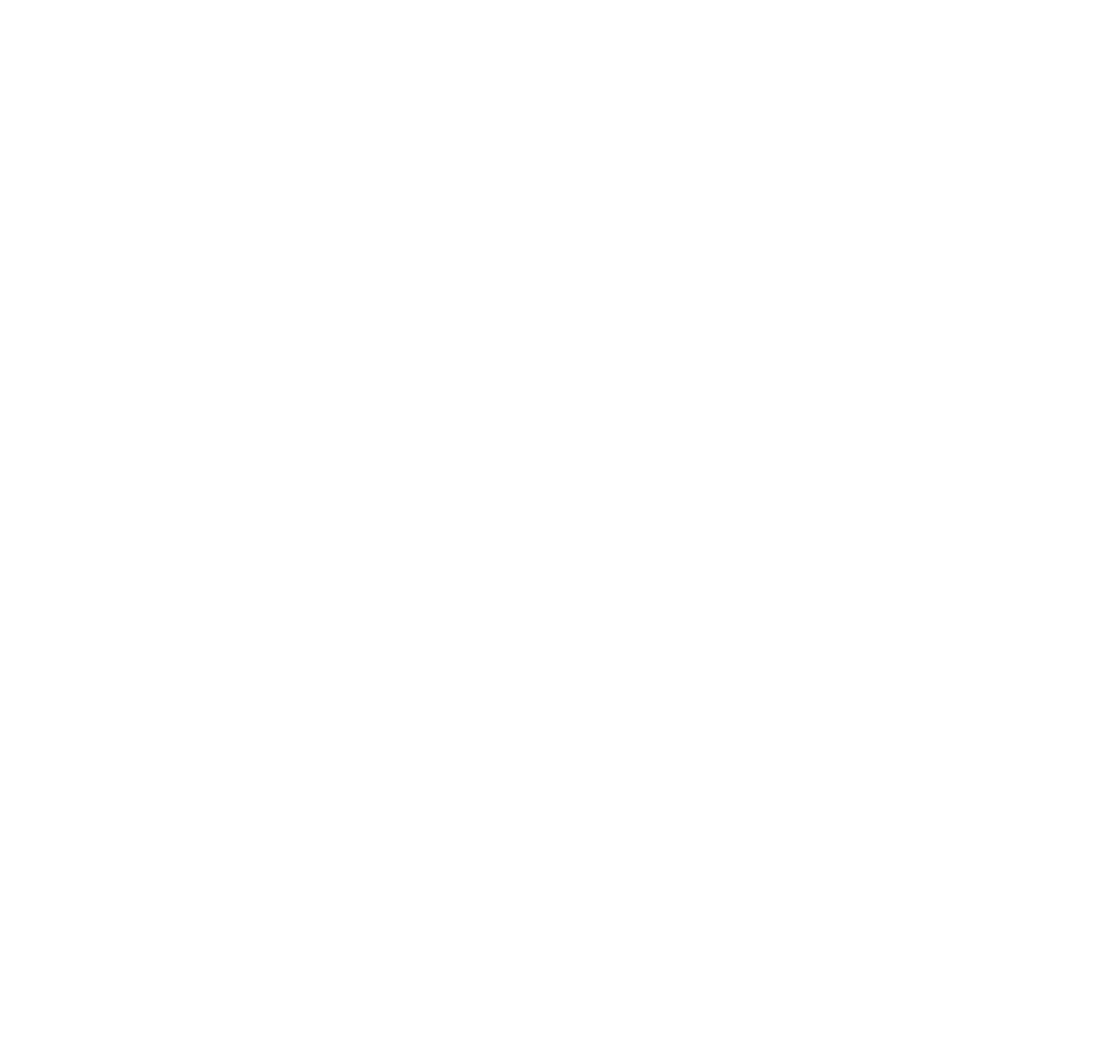
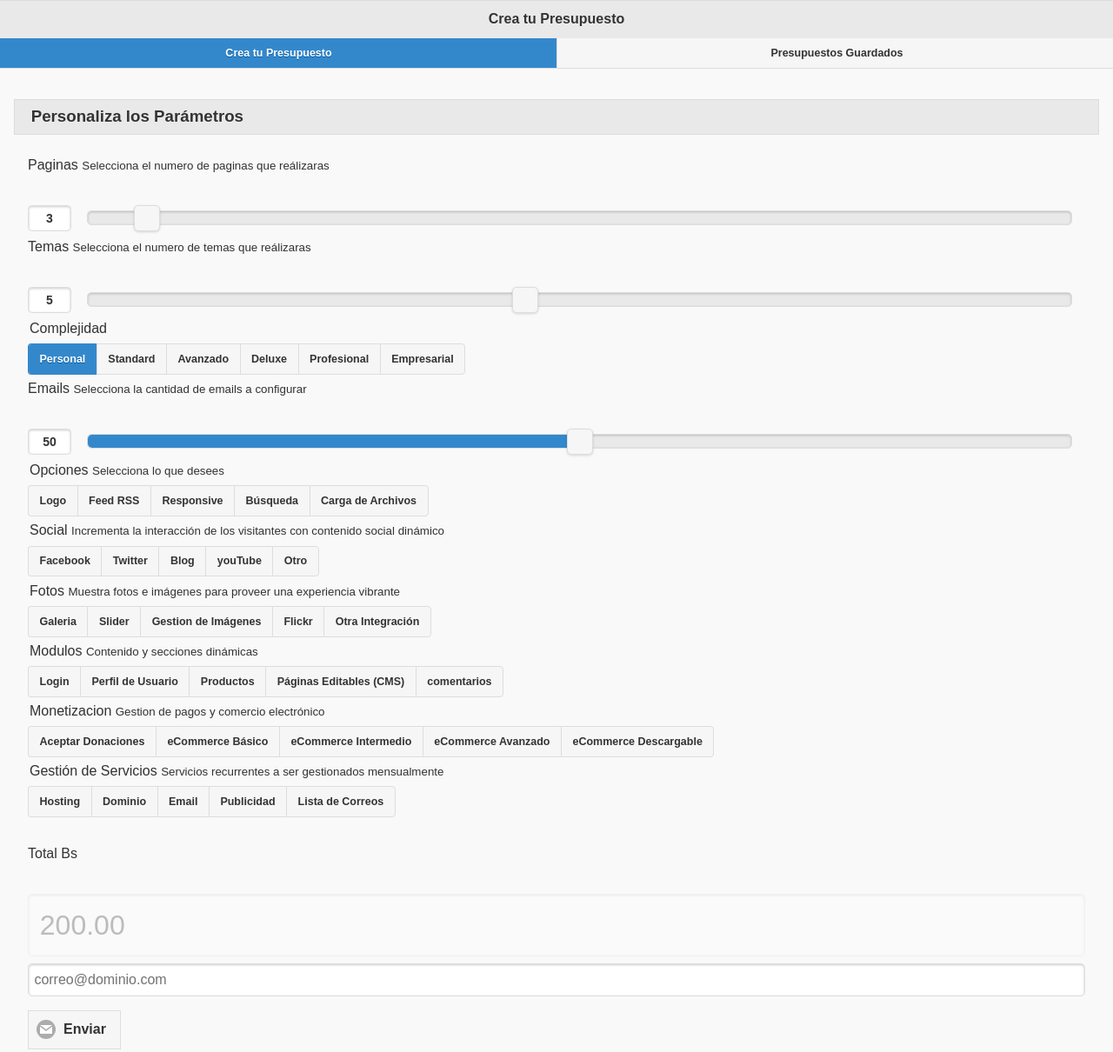
Before and after one commit to pedrogcc/proyecto_movil, a plain HTML site: page index.html in a window 1280 px wide. Shown: the top 1210 px of the page at 87% size. Before the commit the page ends 800 px from the top, so only its background shows below. Drawn offline with Linux system fonts and the light colour scheme.

Commit message:
interfaz finalizada

```diff
--- /dev/null
+++ b/componentes/inicio.html
@@ -0,0 +1,137 @@
+<div data-role="header">
+	   <h1>Crea tu Presupuesto</h1>
+	    <div class="navegacion"></div>
+	 </div>
+
+	 <div role="main" class="ui-content">
+	    <form>
+		  <h3 class="ui-bar ui-bar-a">Personaliza los Parámetros</h3>
+		  <div class="ui-body">
+		    <label for="paginas">Paginas <small>Selecciona el numero de paginas que reálizaras</small></label>
+            <input type="range" name="paginas" id="paginas" min="0" max="50" value="3">
+
+            <label for="temas">Temas <small>Selecciona el numero de temas que reálizaras</small></label>
+            <input type="range" name="temas" id="temas" min="1" max="10" value="5">
+
+            <fieldset data-role="controlgroup" data-type="horizontal" data-mini="true">
+              <legend>Complejidad <small id="complejidad-descripcion"></small></legend>
+              <input type="radio" name="complejidad" id="c-personal" value="personal" checked="checked"
+               data-descripcion="Descripcion 1">
+              <label for="c-personal">Personal</label>
+              <input type="radio" name="complejidad" id="c-standard" value="standard"
+               data-descripcion="Descripcion 2">
+              <label for="c-standard">Standard</label>
+              <input type="radio" name="complejidad" id="c-avanzado" value="avanzado"
+               data-descripcion="Descripcion 3">
+              <label for="c-avanzado">Avanzado</label>
+              <input type="radio" name="complejidad" id="c-deluxe" value="deluxe"
+			   data-descripcion="Descripcion 4">
+              <label for="c-deluxe">Deluxe</label>
+              <input type="radio" name="complejidad" id="c-profesional" value="profesional"
+               data-descripcion="Descripcion 5">
+              <label for="c-profesional">Profesional</label>
+              <input type="radio" name="complejidad" id="c-emprearial" value="emprearial"
+               data-descripcion="Descripcion 6">
+              <label for="c-emprearial">Empresarial</label>
+            </fieldset>
+
+            <label for="emails">Emails <small>Selecciona la cantidad de emails a configurar</small></label>
+            <input type="range" name="emails" id="emails" data-highlight="true" min="0" max="100" value="50">
+
+            <fieldset data-role="controlgroup" data-type="horizontal" data-mini="true">
+              <legend>Opciones <small>Selecciona lo que desees</small></legend>
+              <input type="checkbox" name="opciones" id="o-logo" value="logo">
+              <label for="o-logo">Logo</label>
+              <input type="checkbox" name="opciones" id="o-feed" value="feed">
+              <label for="o-feed">Feed RSS</label>
+              <input type="checkbox" name="opciones" id="o-resp" value="resp">
+              <label for="o-resp">Responsive</label>
+              <input type="checkbox" name="opciones" id="o-busqueda" value="busqueda">
+              <label for="o-busqueda">Búsqueda</label>
+              <input type="checkbox" name="opciones" id="o-archivos" value="archivos">
+              <label for="o-archivos">Carga de Archivos</label>
+             </fieldset>
+
+             <fieldset data-role="controlgroup" data-type="horizontal" data-mini="true">
+              <legend>Social <small>Incrementa la interacción de los visitantes con contenido social dinámico</small></legend>
+              <input type="checkbox" name="social" id="s-facebook" value="facebook">
+              <label for="s-facebook">Facebook</label>
+              <input type="checkbox" name="social" id="s-twitter" value="twitter">
+              <label for="s-twitter">Twitter</label>
+              <input type="checkbox" name="social" id="s-blog" value="blog">
+              <label for="s-blog">Blog</label>
+              <input type="checkbox" name="social" id="s-youtube" value="youtube">
+              <label for="s-youtube">youTube</label>
+              <input type="checkbox" name="social" id="s-otro" value="otro">
+              <label for="s-otro">Otro</label>
+             </fieldset>
+
+             <fieldset data-role="controlgroup" data-type="horizontal" data-mini="true">
+              <legend>Fotos <small>Muestra fotos e imágenes para proveer una experiencia vibrante</small></legend>
+              <input type="checkbox" name="fotos" id="f-galeria" value="galeria">
+              <label for="f-galeria">Galeria</label>
+              <input type="checkbox" name="fotos" id="f-slider" value="slider">
+              <label for="f-slider">Slider</label>
+              <input type="checkbox" name="fotos" id="f-gimagenes" value="gimagenes">
+              <label for="f-gimagenes">Gestion de Imágenes</label>
+              <input type="checkbox" name="fotos" id="f-flickr" value="flickr">
+              <label for="f-flickr">Flickr</label>
+              <input type="checkbox" name="fotos" id="f-integra" value="integra">
+              <label for="f-integra">Otra Integración</label>
+             </fieldset>
+
+<fieldset data-role="controlgroup" data-type="horizontal" data-mini="true">
+              <legend>Modulos <small>Contenido y secciones dinámicas</small></legend>
+              <input type="checkbox" name="Modulos" id="m-login" value="login">
+              <label for="m-login">Login</label>
+              <input type="checkbox" name="Modulos" id="m-pusuario" value="pusuario">
+              <label for="m-pusuario">Perfil de Usuario</label>
+              <input type="checkbox" name="Modulos" id="m-productos" value="productos">
+              <label for="m-productos">Productos</label>
+              <input type="checkbox" name="Modulos" id="m-peditables" value="peditables">
+              <label for="m-peditables">Páginas Editables (CMS)</label>
+              <input type="checkbox" name="Modulos" id="m-comentarios" value="comentarios">
+              <label for="m-comentarios">comentarios</label>
+             </fieldset>
+
+             <fieldset data-role="controlgroup" data-type="horizontal" data-mini="true">
+              <legend>Monetizacion <small>Gestion de pagos y comercio electrónico</small></legend>
+              <input type="checkbox" name="monetizacion" id="mo-donaciones" value="donaciones">
+              <label for="mo-donaciones">Aceptar Donaciones</label>
+              <input type="checkbox" name="monetizacion" id="mo-basico" value="basico">
+              <label for="mo-basico">eCommerce Básico</label>
+              <input type="checkbox" name="monetizacion" id="mo-intermedio" value="intermedio">
+              <label for="mo-intermedio">eCommerce Intermedio</label>
+              <input type="checkbox" name="monetizacion" id="mo-avanzado" value="avanzado">
+              <label for="mo-avanzado">eCommerce Avanzado</label>
+              <input type="checkbox" name="monetizacion" id="mo-descargable" value="descargable">
+              <label for="mo-descargable">eCommerce Descargable</label>
+             </fieldset>
+
+             <fieldset data-role="controlgroup" data-type="horizontal" data-mini="true">
+              <legend>Gestión de Servicios <small>Servicios recurrentes a ser gestionados mensualmente</small></legend>
+              <input type="checkbox" name="gservicios" id="gs-hosting" value="hosting">
+              <label for="gs-hosting">Hosting</label>
+              <input type="checkbox" name="gservicios" id="gs-dominio" value="dominio">
+              <label for="gs-dominio">Dominio</label>
+              <input type="checkbox" name="gservicios" id="gs-email" value="email">
+              <label for="gs-email">Email</label>
+              <input type="checkbox" name="gservicios" id="gs-publicidad" value="publicidad">
+              <label for="gs-publicidad">Publicidad</label>
+              <input type="checkbox" name="gservicios" id="gs-lcorreos" value="lcorreos">
+              <label for="gs-lcorreos">Lista de Correos</label>
+             </fieldset>
+
+             <div style="margin-top: 2em;">
+             <label for="total">Total Bs</label>
+              <input class="text-total" disabled="disabled" type="text" name="total" id="total" value="200.00">
+              </div>
+
+			  <input type="email" data-clear-btn="true" name="envio-email" id="envio-email" placeholder="correo@dominio.com">
+			  <a href="#" class="ui-btn ui-btn-inline ui-icon-mail ui-btn-icon-left">Enviar</a>
+
+			  <input type="text" data-clear-btn="true" name="guardar" id="guardar" placeholder="Nombre y Apellido">
+			  <a href="#" class="ui-btn ui-btn-inline ui-icon-check ui-btn-icon-left">Guardar</a>
+		  </div>
+		</form>
+	 </div>
--- /dev/null
+++ b/componentes/menu.html
@@ -0,0 +1,6 @@
+<div data-role="navbar">
+		  <ul>
+		    <li><a href="#inicio" class="ui-btn-active">Crea tu Presupuesto</a></li>
+			<li><a href="#presupuesto">Presupuestos Guardados</a></li>
+		  </ul>
+		</div>
--- /dev/null
+++ b/componentes/presupuestos.html
@@ -0,0 +1,16 @@
+<div data-role="header">
+	   <h1>Presupuestos Guardados</h1>
+	    <div class="navegacion"></div>
+	 </div>
+
+	 <div role="main" class="ui-content">
+	    <ul data-role="listview" data-autodividers="true" data-filter="true" data-inset="true">
+          <li><a href="index.html">Adam Kinkaid</a></li>
+          <li><a href="index.html">Alex Wickerham</a></li>
+          <li><a href="index.html">Avery Johnson</a></li>
+          <li><a href="index.html">Bob Cabot</a></li>
+          <li><a href="index.html">Caleb Booth</a></li>
+          <li><a href="index.html">Christopher Adams</a></li>
+          <li><a href="index.html">Culver James</a></li>
+        </ul>
+	 </div>
--- a/index.html
+++ b/index.html
@@ -5,8 +5,18 @@
     <title>Calculadora</title>
 
     <meta name="viewport" content="width=device-width,initial-scale=1"/>
+
+	<link rel="stylesheet" href="jquery/jquery.mobile.structure-1.4.5.min.css">
+	<link rel="stylesheet" href="jquery/jquery.mobile-1.4.5.min.css">
+	<link rel="stylesheet" href="css/style.css">
 </head>
 <body>
+   <div id="inicio" data-role="page"></div>
 
+   <div id="presupuesto" data-role="page"></div>
+
+   <script src="jquery/jquery-2.2.4.min.js" ></script>
+   <script src="jquery/jquery.mobile-1.4.5.min.js" ></script>
+   <script src="js/script.js" ></script>
 </body>
 </html>
--- a/js/script.js
+++ b/js/script.js
@@ -0,0 +1,60 @@
+var App = function () {
+	var inicion = '#inicio';
+	var presupuestos = '#presupuesto';
+	var navegacion = '.navegacion';
+
+	var comp_inicio = 'componentes/inicio.html';
+	var comp_presupuestos = 'componentes/presupuestos.html';
+	var comp_menu = 'componentes/menu.html';
+
+	var initComponentes = function(selector,componente,callback){
+		$(selector).load(componente, callback);
+	};
+
+	var refresh = function() {
+		$('[data-role="page"]').trigger('create');
+	};
+
+	this.refreshNavegacion = function(){
+		var pagina = $(':mobile-pagecontainer').pagecontainer('getActivePage').attr('id');
+
+		$('[data-role="navbar"] a').removeClass('ui-btn-active');
+		$('a[href="#'+pagina+'"]').addClass('ui-btn-active');
+	};
+
+	this.init = function(){
+		initComponentes(inicio,comp_inicio, function(){
+			initComponentes(navegacion, comp_menu, function(){
+				refresh();
+			});
+		});
+
+		initComponentes(presupuesto,comp_presupuestos, function(){
+			initComponentes(navegacion, comp_menu, function(){
+				refresh();
+			});
+		});
+	};
+};
+
+$(document).on('pagechange', function(){
+	var app =  new App();
+    app.refreshNavegacion();
+});
+
+$(document).on('pagebeforeshow', function(){
+	var app =  new App();
+	app.init();
+
+	/*$('#inicio').load('componentes/inicio.html', function() {
+	  $('.navegacion').load('componentes/menu.html', function() {
+	     $('[data-role="page"]').trigger('create');
+	  });
+	});
+
+	$('#presupuesto').load('componentes/presupuestos.html', function() {
+	  $('.navegacion').load('componentes/menu.html', function() {
+	     $('[data-role="page"]').trigger('create');
+	  });
+	});*/
+});
```
